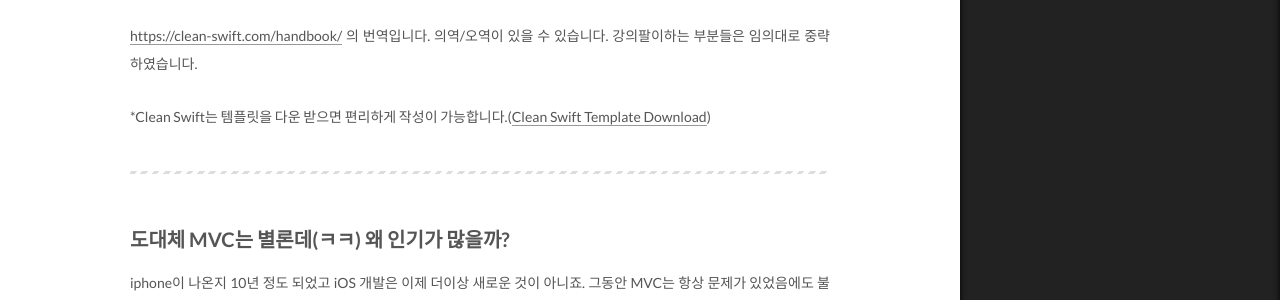
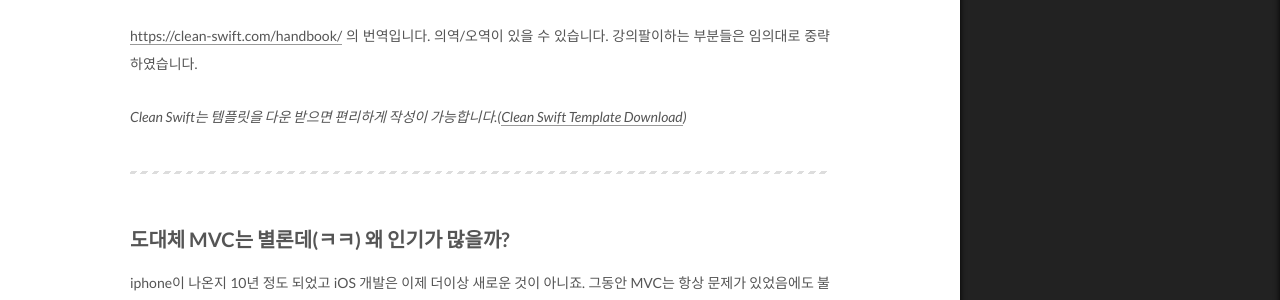
Before and after one commit to dy-yb/previous_blog, a Jekyll site: the page built from _posts/2021-07-27-Clean_Swift.md, in a window 1280 px wide. Shown: the part 498-798 px from the top of the page. Built offline with Jekyll 4.4.1, drawn with Linux system fonts in a browser that asks for light colours.

```diff
--- a/_posts/2021-07-27-Clean_Swift.md
+++ b/_posts/2021-07-27-Clean_Swift.md
@@ -8,7 +8,7 @@ tags: swift study vip architecture
 
 [https://clean-swift.com/handbook/](https://clean-swift.com/handbook/) 의 번역입니다. 의역/오역이 있을 수 있습니다. 강의팔이하는 부분들은 임의대로 중략하였습니다.
 
-*Clean Swift는 템플릿을 다운 받으면 편리하게 작성이 가능합니다.([Clean Swift Template Download](https://medium.com/swift2go/installing-the-clean-swift-template-in-xcode-6b4367006827))
+*Clean Swift는 템플릿을 다운 받으면 편리하게 작성이 가능합니다.([Clean Swift Template Download](https://medium.com/swift2go/installing-the-clean-swift-template-in-xcode-6b4367006827))*
 
 ---
 
```
